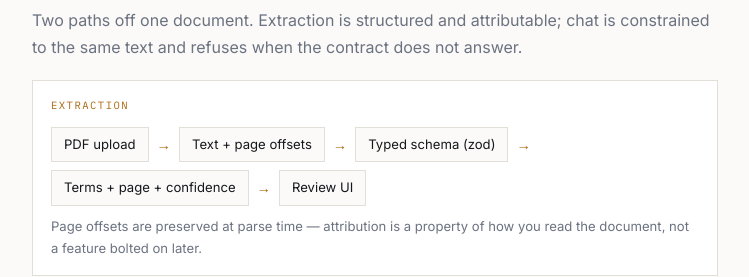
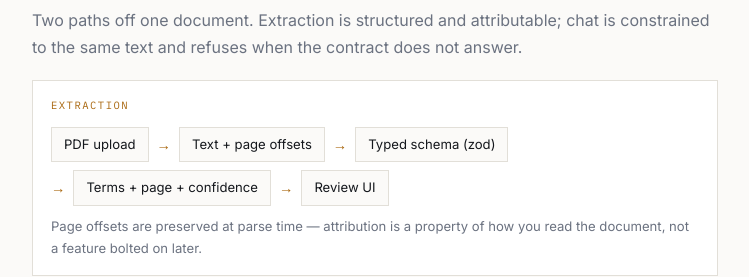
Before and after one commit to Ankita301/portfolio, a React (Vite) app: page /projects/contractiq in a window 1280 px wide. Shown: the part 1640-1917 px from the top of the page, without its empty margins (78-827 px from the left). Built offline with nearby package versions, Linux system fonts and the light colour scheme.

Commit message:
Keep each arrow attached to its step when a flow lane wraps
A wrapped lane was leaving a dangling arrow at the end of the row.

```diff
--- a/src/index.css
+++ b/src/index.css
@@ -153,12 +153,9 @@ a { color: inherit; text-decoration: none; }
   display: flex;
   align-items: center;
 }
-.flow-arrow {
-  color: var(--accent);
-  align-self: center;
-  font-size: 0.9rem;
-  flex-shrink: 0;
-}
+/* arrow + its step travel together, so a wrap never orphans an arrow */
+.flow-pair { display: flex; align-items: center; gap: 8px; }
+.flow-arrow { color: var(--accent); font-size: 0.9rem; flex-shrink: 0; }
 .flow-note {
   margin: 10px 0 0;
   font-size: 0.82rem;
--- a/src/pages/ProjectPage.tsx
+++ b/src/pages/ProjectPage.tsx
@@ -206,7 +206,7 @@ export default function ProjectPage() {
                 {lane.label && <div className="flow-lane-label">{lane.label}</div>}
                 <div className="flow-steps">
                   {lane.steps.map((step, i) => (
-                    <div key={step} style={{ display: 'contents' }}>
+                    <div className="flow-pair" key={step}>
                       {i > 0 && <span className="flow-arrow" aria-hidden>→</span>}
                       <div className="flow-step">{step}</div>
                     </div>
```
